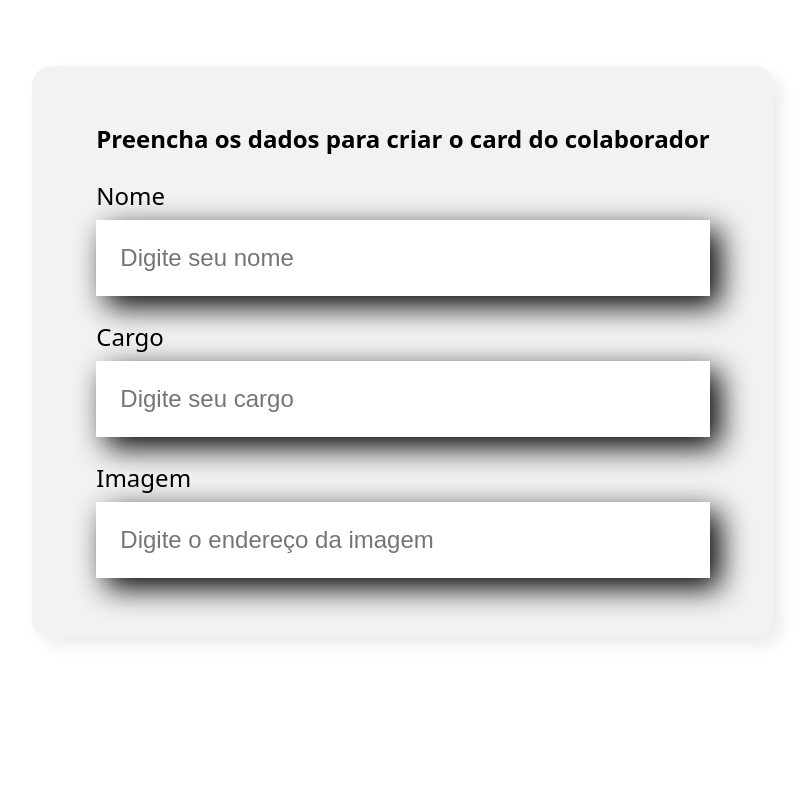
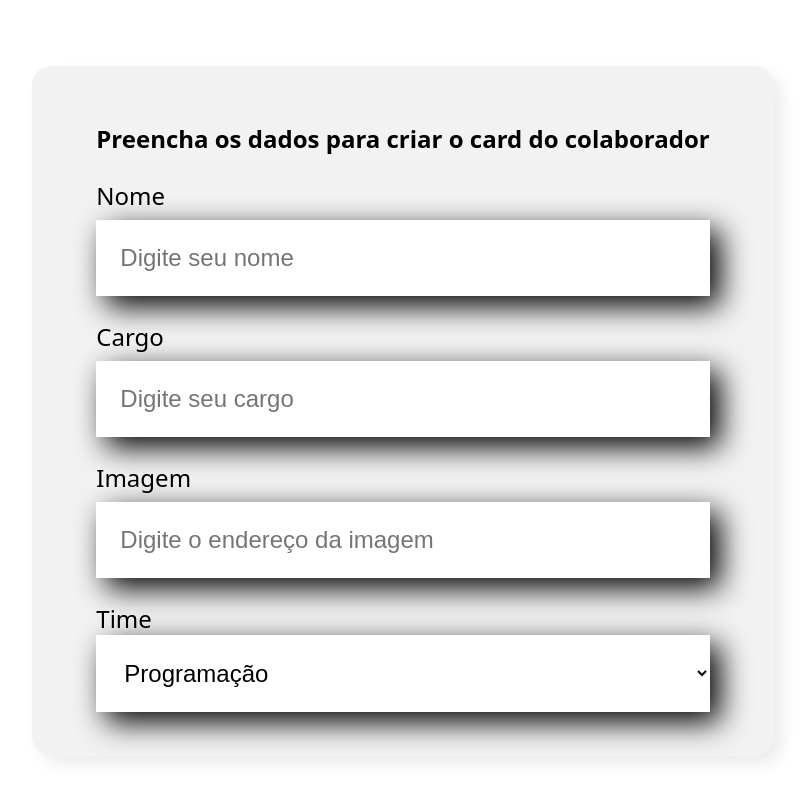
Before and after one commit to eduardojigub/organo-alura, a React (Create React App) app in the folder organo/: page / in a window 1280 px wide. Shown: the part 575-1375 px from the top of the page, without its empty margins (237-1047 px from the left). Before the commit the page ends 1293 px from the top, so only its background shows below. Built offline with nearby package versions, Linux system fonts and the light colour scheme.

Commit message:
Adding Dropdown component

```diff
--- /dev/null
+++ b/organo/src/componentes/Dropdown/Dropdown.css
@@ -0,0 +1,15 @@
+.lista-suspensa select {
+    background-color: #FFF;
+    box-shadow: 10px 10px 30px rgba(0, 0, 0.06);
+    width: 100%;
+    border: none;
+    font-size: 24px;
+    padding: 24px;
+    box-sizing: border-box;
+}
+
+.lista-suspensa {
+    display: block;
+    margin-bottom: 8px;
+    font-size: 24px;
+}
--- /dev/null
+++ b/organo/src/componentes/Dropdown/Dropdown.jsx
@@ -0,0 +1,17 @@
+import "./Dropdown.css";
+
+const Dropdown = (props) => {
+  console.log(props.itens);
+  return (
+    <div className="lista-suspensa">
+      <label>{props.label}</label>
+      <select>
+        {props.itens.map((item) => (
+          <option key={item}>{item}</option>
+        ))}
+      </select>
+    </div>
+  );
+};
+
+export default Dropdown;
--- a/organo/src/componentes/Form/Form.jsx
+++ b/organo/src/componentes/Form/Form.jsx
@@ -1,7 +1,18 @@
+import Dropdown from "../Dropdown/Dropdown";
 import TextInput from "../InputText/TextInput";
 import "./Form.css";
 
 const Form = () => {
+  const times = [
+    "Programação",
+    "Front-End",
+    "Data Science",
+    "Devops",
+    "Ux e Design",
+    "Mobile",
+    "Inovação e Gestão",
+  ];
+
   return (
     <section className="formulario">
       <form>
@@ -9,6 +20,7 @@ const Form = () => {
         <TextInput label="Nome" placeholder="Digite seu nome" />
         <TextInput label="Cargo" placeholder="Digite seu cargo" />
         <TextInput label="Imagem" placeholder="Digite o endereço da imagem" />
+        <Dropdown label="Time" itens={times} />
       </form>
     </section>
   );
```
